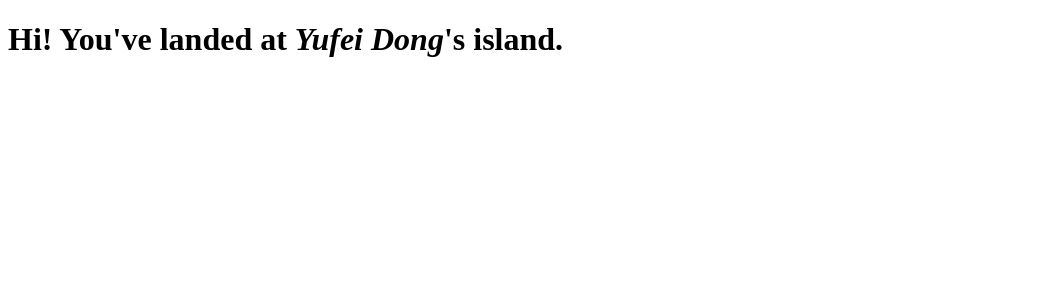
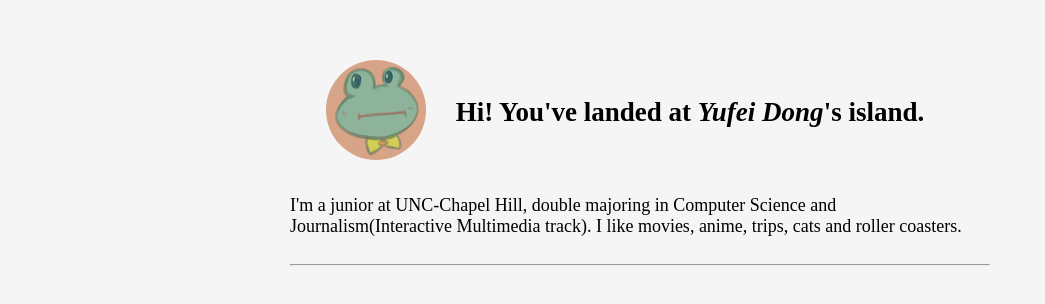
Before and after one commit to yfdo/yfdo.github.io, a plain HTML site: page index.html in a window 1280 px wide. Shown: the whole page, without its empty margins (0-1045 px from the left). Drawn offline with Linux system fonts and the light colour scheme.

Commit message:
added intro section

```diff
--- /dev/null
+++ b/css/styles.css
@@ -0,0 +1,28 @@
+body {
+    background-color: whitesmoke;
+    font-size: 18px;
+    max-width: 700px;
+    margin: auto;
+    padding-top: 60px;
+}
+
+#avatar {
+    border-radius: 50%;
+    max-width: 100px;
+}
+
+#greeting {
+    display: inline;
+    margin: 30px;
+}
+
+.intro-section {
+    display: flex;
+    justify-content: center;
+    align-items: center;
+    flex-wrap: wrap;
+}
+
+#intro-p {
+    margin-top: 30px;
+}
--- a/index.html
+++ b/index.html
@@ -5,11 +5,24 @@
     <meta charset="UTF-8">
     <meta http-equiv="X-UA-Compatible" content="IE=edge">
     <meta name="viewport" content="width=device-width, initial-scale=1.0">
+    <link rel="stylesheet" href="css/styles.css">
+    <link rel="shortcut icon" href="images/cartoon-frog.jpg" type="image/x-icon">
     <title>Yufei Dong</title>
 </head>
 
 <body>
-    <h1>Hi! You've landed at <i>Yufei Dong</i>'s island.</h1>
+    <section class="intro-section">
+        <span><img src="images/cartoon-frog.jpg" alt="cartoon frog logo" id="avatar"></span>
+        <h1 id="greeting">Hi! You've
+            landed at <i>Yufei Dong</i>'s island.</h1>
+        <p id="intro-p">I'm a junior at UNC-Chapel Hill, double majoring in Computer Science and Journalism(Interactive
+            Multimedia
+            track). I like movies, anime, trips, cats and roller coasters.</p>
+    </section>
+    <hr>
+    <section>
+
+    </section>
 </body>
 
 </html>
```
Also changed, not shown: images/cartoon-frog-removebg.png (added), images/cartoon-frog.jpg (added), images/yu-cali-0.png (added).
